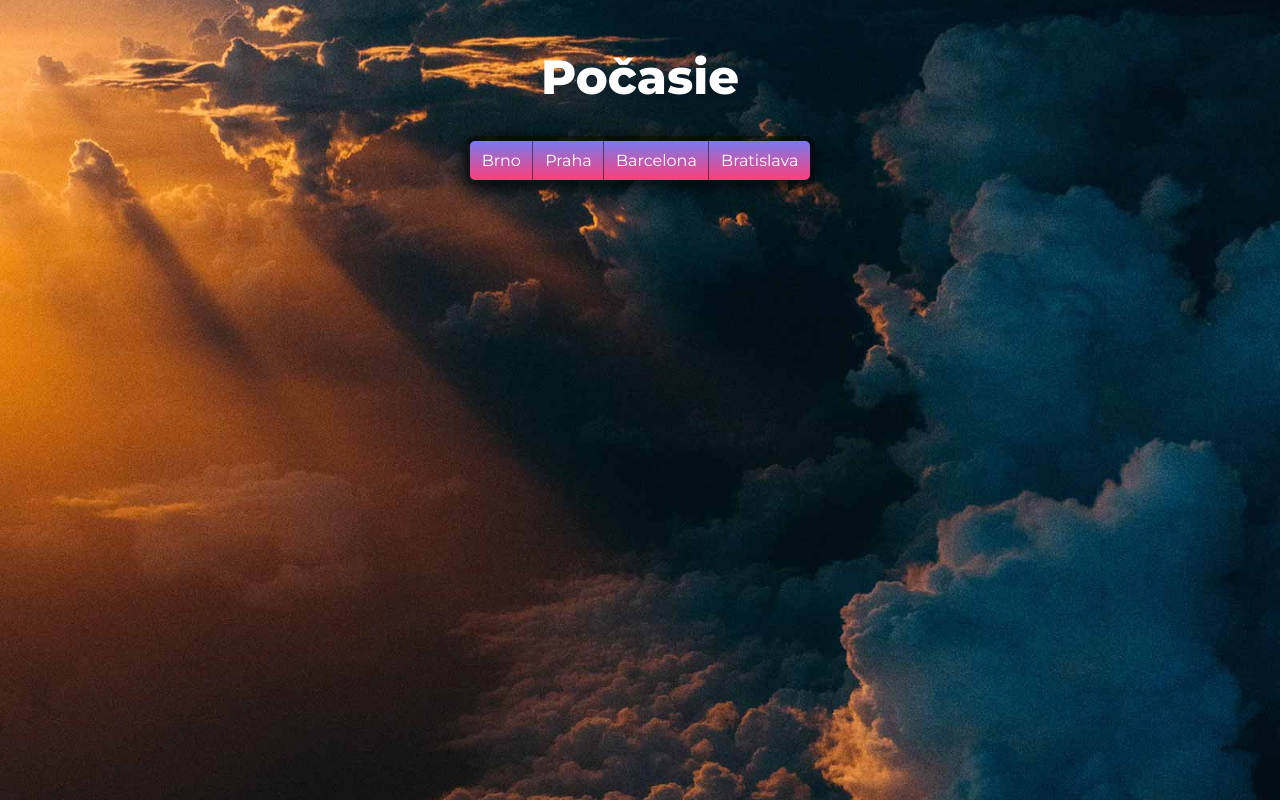
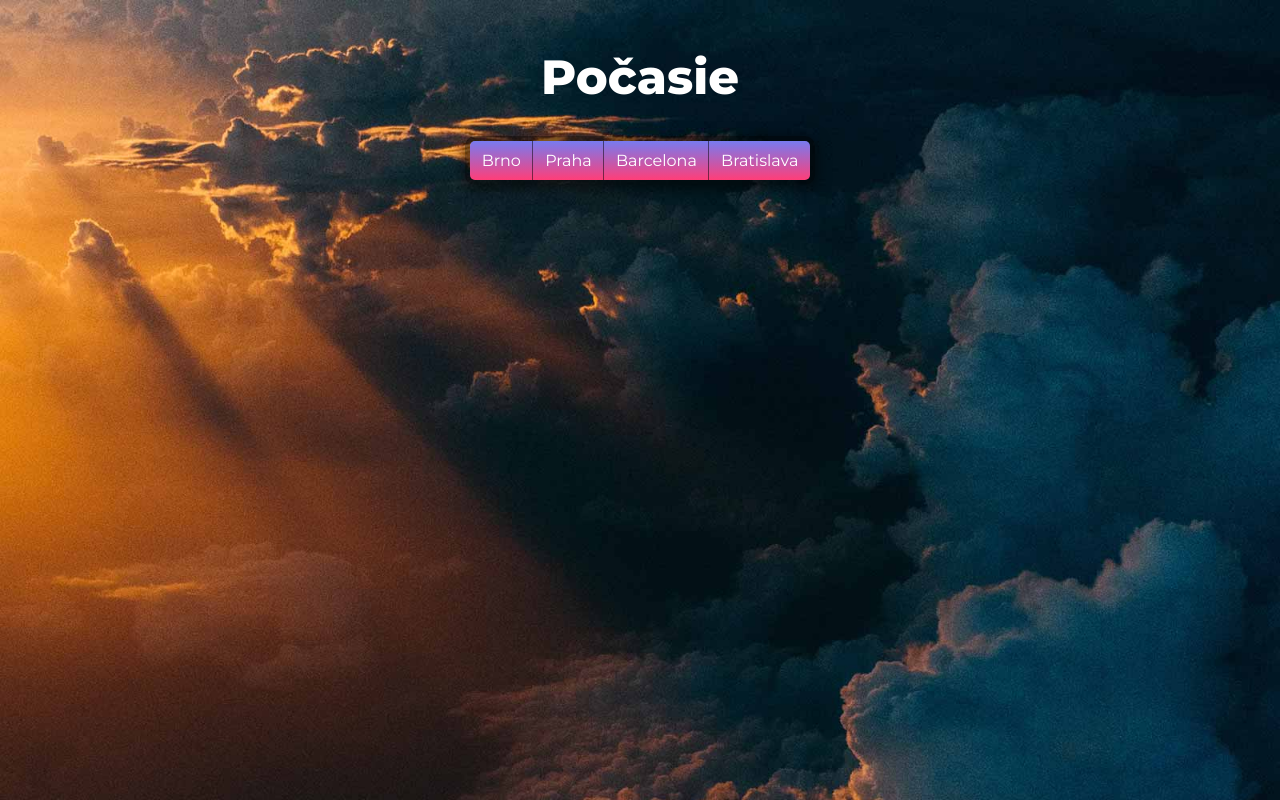
Before and after one commit to domiHustinova/weather-app, a React (Create React App) app: page / in a window 1280 px wide. Built offline with nearby package versions, Linux system fonts and the light colour scheme.

Commit message:
fix: jumping background photo

```diff
--- a/src/theme/GlobalStyle.js
+++ b/src/theme/GlobalStyle.js
@@ -21,7 +21,7 @@ body {
   font-weight: 600;
   margin: 0;
   padding: 1em;
-  background: url(${require(`../assets/background.jpg`)}) center no-repeat;
+  background: url(${require(`../assets/background.jpg`)}) top no-repeat;
   background-size: cover;
 }
 
```
